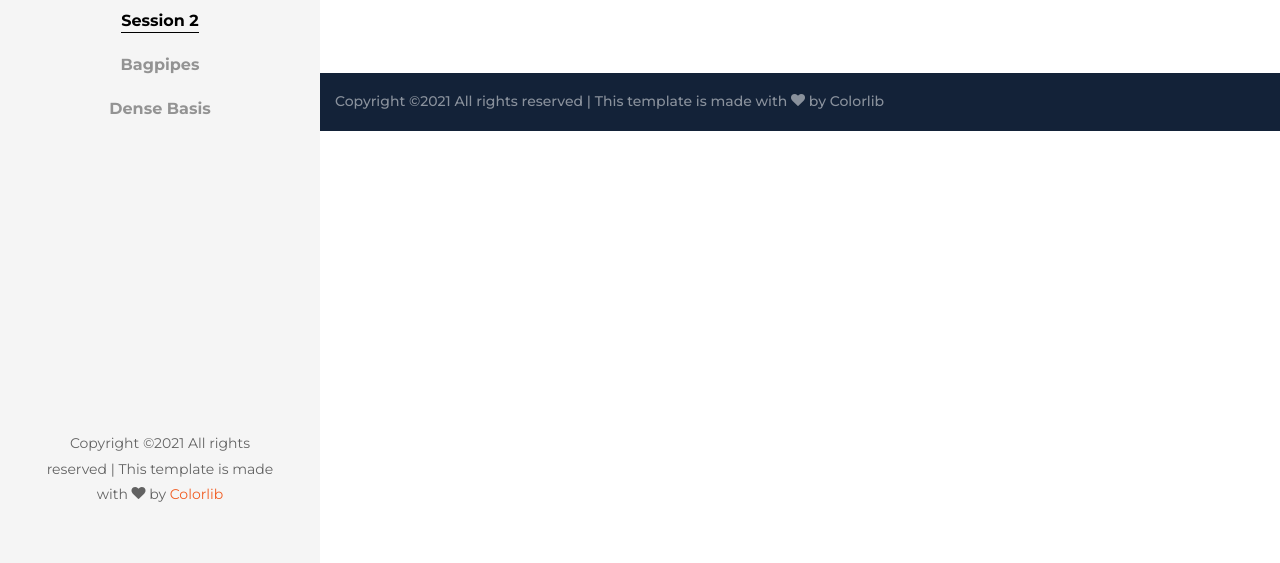
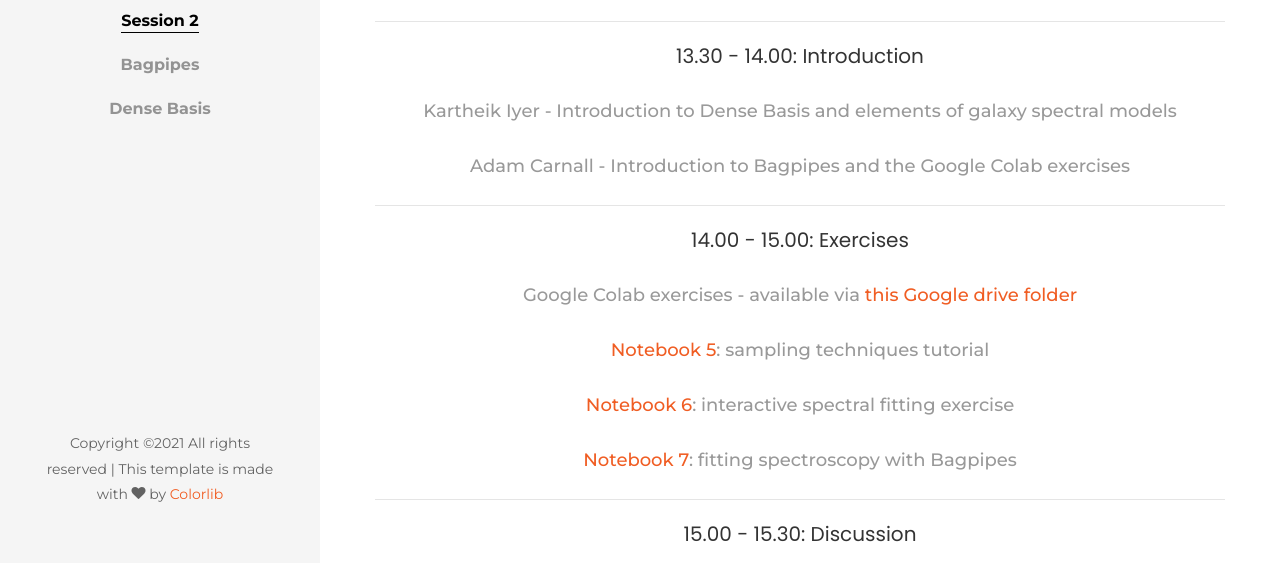
Before and after one commit to stsci-mos-sed/stsci-mos-sed.github.io, a plain HTML site: page session_2.html in a window 1280 px wide. Shown: the part 237-800 px from the top of the page. Drawn offline with Linux system fonts and the light colour scheme; some packages are replaced by stand-ins of ours; no server answers; files whose address does not match are found by name.

Commit message:
added session 2 timetable

```diff
--- a/session_2.html
+++ b/session_2.html
@@ -64,11 +64,32 @@
 
 							<h3 class="mb-4" style="margin-top:0.5cm">Session 2 - Developer Perspective</h1>
 
-							<p style="margin-top:0.6cm; margin-bottom:0.6cm;"></p>
+								<p style="margin-top:0.6cm; margin-bottom:0.6cm;"></p>
 
-							<p style="margin-top:0.6cm; margin-bottom:0.6cm;"></p>
+								<hr>
+	                            <h5 class="mb-4" style="margin-top:0.5cm">13.30 - 14.00: Introduction</h1>
 
-							<p style="margin-top:0.6cm; margin-bottom:0.6cm;"></p>
+	                            <p style="margin-top:0.6cm; margin-bottom:0.6cm;">Kartheik Iyer - Introduction to Dense Basis and elements of galaxy spectral models</p>
+
+								<p style="margin-top:0.6cm; margin-bottom:0.6cm;">Adam Carnall - Introduction to Bagpipes and the Google Colab exercises </p>
+
+	                            <hr>
+
+	                            <h5 class="mb-4" style="margin-top:0.5cm">14.00 - 15.00: Exercises</h1>
+
+	                            <p style="margin-top:0.6cm; margin-bottom:0.6cm;">Google Colab exercises - available via <a href="https://drive.google.com/drive/u/0/folders/1sPKUKGE5sRH_1RRw3PJe2Zi57TBPz5Pr">this Google drive folder</a></p>
+
+	                            <p style="margin-top:0.6cm; margin-bottom:0.6cm;"><a href="https://drive.google.com/file/d/1UAwpfFG9zZn-M2d_iwxLUSAWuFwx8rmq/view?usp=sharing" target="_blank">Notebook 5</a>: sampling techniques tutorial</p>
+
+								<p style="margin-top:0.6cm; margin-bottom:0.6cm;"><a href="https://colab.research.google.com/drive/1VH1qi4ooOExRHjhoLnpm8r2QokmVxntY?usp=sharing" target="_blank">Notebook 6</a>: interactive spectral fitting exercise</p>
+
+								<p style="margin-top:0.6cm; margin-bottom:0.6cm;"><a href="https://colab.research.google.com/drive/1lObMb-_joYExTKUMV9P8fMfOhDd-O5sW?usp=sharing" target="_blank">Notebook 7</a>: fitting spectroscopy with Bagpipes</p>
+
+	                            <hr>
+
+	                            <h5 class="mb-4" style="margin-top:0.5cm">15.00 - 15.30: Discussion</h1>
+
+								<p style="margin-top:0.6cm; margin-bottom:0.6cm;">Discussion session: machine learning for spectral fitting</p>
 
 							<div style="margin-bottom:2cm;"></div>
 						</div>
```
